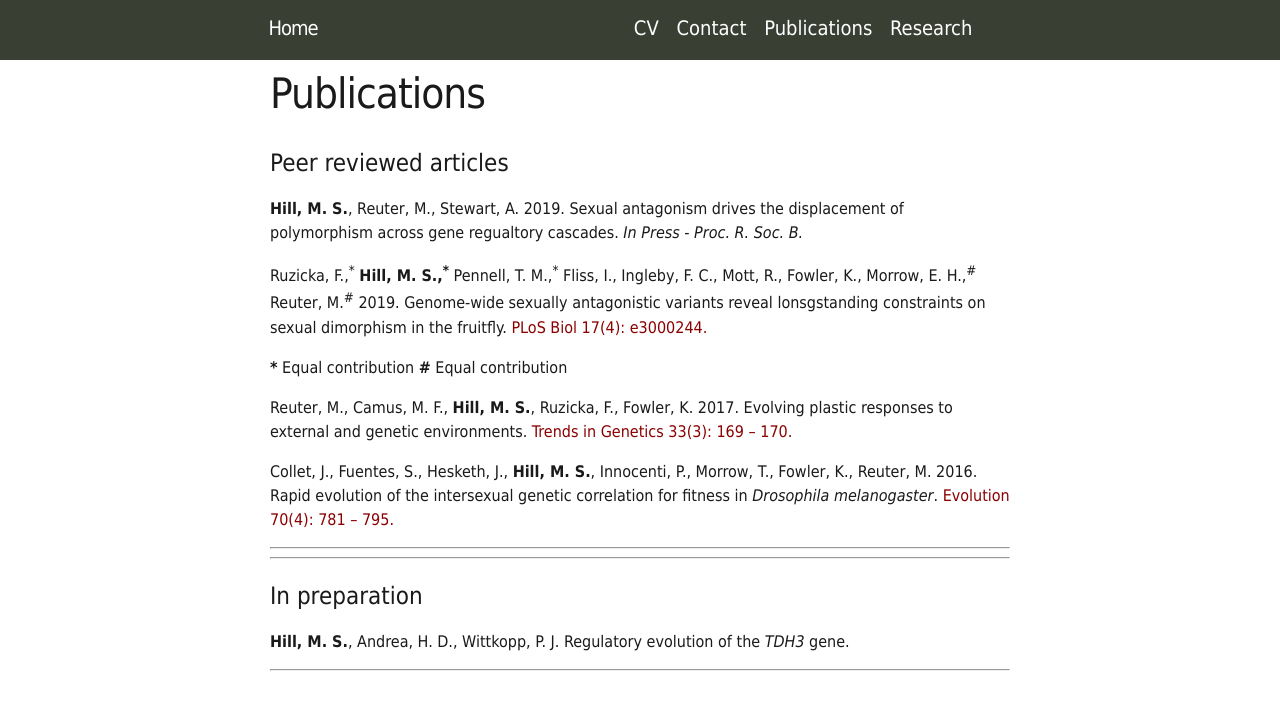
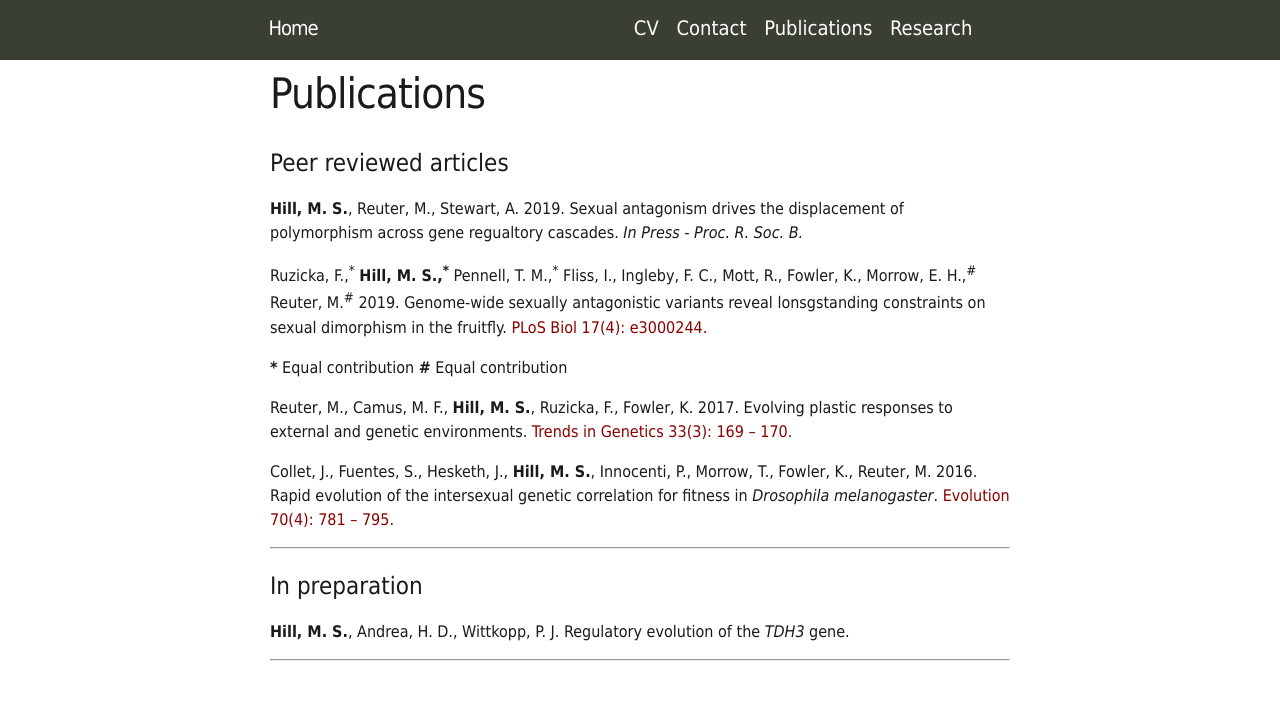
Before and after one commit to Mark-Stephen-Hill/Mark-Stephen-Hill.github.io, a Jekyll site: the page built from Publications.md, in a window 1280 px wide. Shown: the top 710 px of the page. Built offline with Jekyll 4.4.1, drawn with Linux system fonts in a browser that asks for light colours.

Commit message:
Update Publications.md

```diff
--- a/Publications.md
+++ b/Publications.md
@@ -16,19 +16,21 @@
 <h1>Peer reviewed articles</h1>
 
 <b>Hill, M. S.</b>, Reuter, M., Stewart, A. 2019. Sexual antagonism drives the displacement of polymorphism across gene regualtory cascades. <i>In Press - Proc. R. Soc. B.</i>
+<br>
 
 Ruzicka, F.,<sup>*</sup> <b>Hill, M. S.,<sup>*</sup></b> Pennell, T. M.,<sup>*</sup> Fliss, I., Ingleby, F. C., Mott, R., Fowler, K., Morrow, E. H.,<sup>#</sup> Reuter, M.<sup>#</sup> 2019. Genome-wide sexually antagonistic variants reveal lonsgstanding constraints on sexual dimorphism in the fruitfly. <a href="https://doi.org/10.1371/journal.pbio.3000244" style="color:#8b0000">PLoS Biol 17(4): e3000244.</a>
 
 <b>*</b> Equal contribution
 <b>#</b> Equal contribution
+<br>
 
 Reuter, M., Camus, M. F., <b>Hill, M. S.</b>, Ruzicka, F., Fowler, K. 2017. Evolving plastic responses to external and genetic environments. <a href="http://ac.els-cdn.com/S0168952517300045/1-s2.0-S0168952517300045-main.pdf?_tid=2a7d67f6-ebee-11e6-a180-00000aab0f26&acdnat=1486332062_e1b2719461cfd3704c1c2a321a7177ee" style="color:#8b0000">Trends in Genetics 33(3): 169 – 170.</a>
+<br>
 
 Collet, J., Fuentes, S., Hesketh, J., <b>Hill, M. S.</b>, Innocenti, P., Morrow, T., Fowler, K., Reuter, M. 2016. Rapid evolution of the intersexual genetic correlation for fitness in <i>Drosophila melanogaster</i>. <a href="http://onlinelibrary.wiley.com/doi/10.1111/evo.12892/epdf" style="color:#8b0000">Evolution 70(4): 781 – 795.</a>
+<br>
 
 <hr>
-<hr>
-
 <h1>In preparation</h1>
 
 <b>Hill, M. S.</b>, Andrea, H. D., Wittkopp, P. J. Regulatory evolution of the <i>TDH3</i> gene.
```
